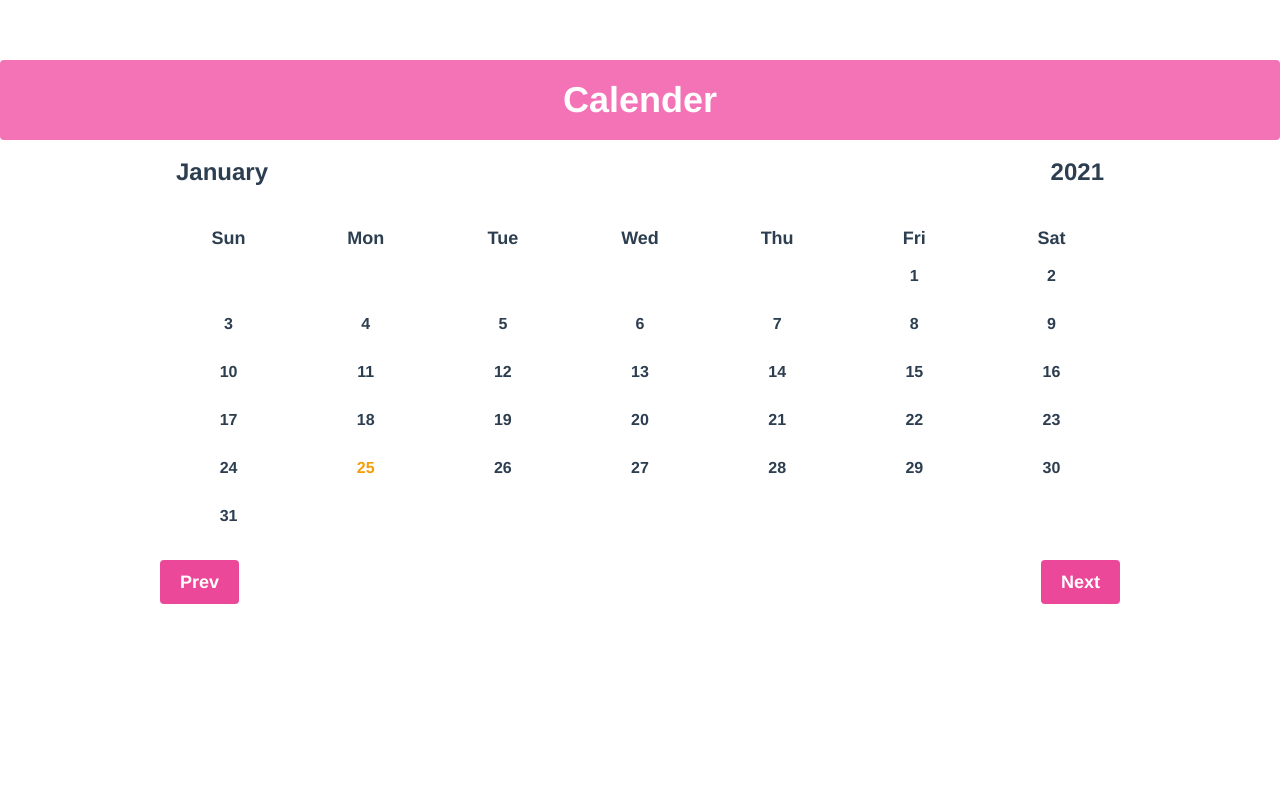
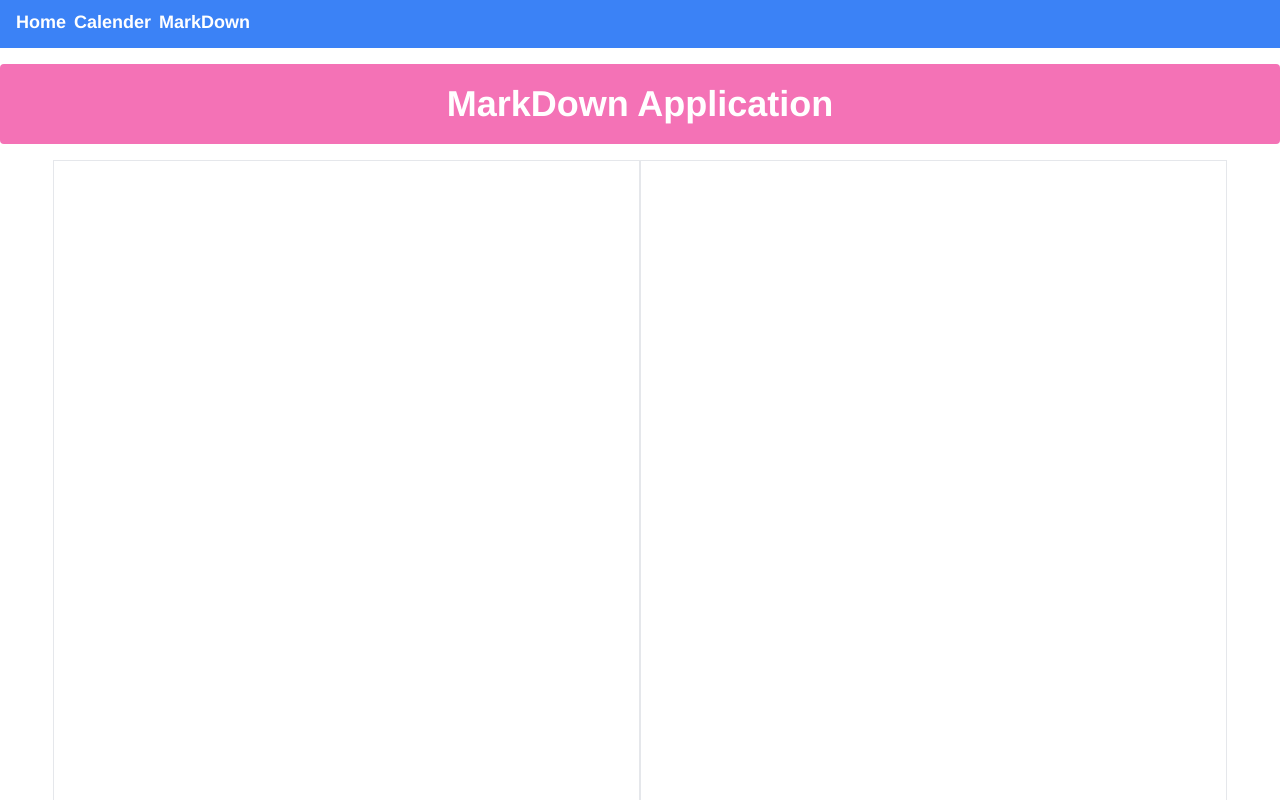
Before and after one commit to Amar1432/vueCalender, a Vue app: page /markdown in a window 1280 px wide. Shown: the top 800 px of the page. Built offline with nearby package versions, Linux system fonts and the light colour scheme.

Commit message:
MarkDown App Added

```diff
--- a/package.json
+++ b/package.json
@@ -10,9 +10,11 @@
     "@tailwindcss/postcss7-compat": "^2.0.2",
     "autoprefixer": "^9.8.6",
     "core-js": "^3.6.5",
+    "marked": "^1.2.7",
     "postcss": "^7.0.35",
     "tailwindcss": "npm:@tailwindcss/postcss7-compat@^2.0.2",
-    "vue": "^3.0.0"
+    "vue": "^3.0.0",
+    "vue-router": "^4.0.3"
   },
   "devDependencies": {
     "@vue/cli-plugin-babel": "~4.5.0",
--- a/src/App.vue
+++ b/src/App.vue
@@ -1,14 +1,14 @@
 <template>
-  <Calender></Calender>
+  <AppHeader></AppHeader>
+  <router-view/>
 </template>
 
 <script>
-
-import Calender from "./components/Calender.vue";
+import AppHeader from "./components/AppHeader.vue"
 export default {
-  name: 'App',
+  name: "App",
   components: {
-    Calender
+    AppHeader
   }
 }
 </script>
@@ -18,8 +18,7 @@ export default {
   font-family: Avenir, Helvetica, Arial, sans-serif;
   -webkit-font-smoothing: antialiased;
   -moz-osx-font-smoothing: grayscale;
-  text-align: center;
+  /* text-align: center; */
   color: #2c3e50;
-  margin-top: 60px;
 }
 </style>
--- /dev/null
+++ b/src/components/AppHeader.vue
@@ -0,0 +1,23 @@
+<template>
+  <nav class="h-12 bg-blue-500 text-white font-bold py-2 text-lg flex justify-items-start px-4">
+      <router-link class="mr-2" v-for="page in pageList" :key="page" :to="{name: page.name}">{{page.title}}</router-link>
+  </nav>
+</template>
+
+<script>
+import { ref } from 'vue'
+export default {
+  setup() {
+    const pageList = ref([
+      {name: 'HomePage', title: 'Home'},
+      {name: 'Calender', title: 'Calender'},
+      {name: 'MarkDown', title: 'MarkDown'},
+    ])
+    return {pageList}
+  }
+}
+</script>
+
+<style>
+
+</style>
--- /dev/null
+++ b/src/components/AppTitleBar.vue
@@ -0,0 +1,8 @@
+<template>
+    <div
+      class="container mx-auto bg-pink-400 p-5 font-bold rounded text-white inline-block my-4">
+      <h1 class="inline-block text-4xl">
+          <slot/>
+      </h1>
+    </div>
+</template>
--- /dev/null
+++ b/src/composables/Calender.js
@@ -0,0 +1,66 @@
+import { ref, computed } from "vue"
+
+const useCalenderFeature = () => {
+  const days = ref(["Sun", "Mon", "Tue", "Wed", "Thu", "Fri", "Sat"])
+  const months = ref([
+    "January",
+    "February",
+    "March",
+    "April",
+    "May",
+    "June",
+    "July",
+    "August",
+    "September",
+    "October",
+    "November",
+    "December"
+  ])
+  const currentDate = ref(new Date().getDate())
+  const currentMonth = ref(new Date().getMonth())
+  const currentYear = ref(new Date().getFullYear())
+
+  const isToday = date => {
+    return (
+      new Date().toDateString() ==
+      new Date(currentYear.value, currentMonth.value, date).toDateString()
+    )
+  }
+  const countDays = computed(() => {
+    return new Date(currentYear.value, currentMonth.value + 1, 0).getDate()
+  })
+  const startDay = computed(() => {
+    return new Date(currentYear.value, currentMonth.value, 1).getDay()
+  })
+  const next = () => {
+    if (currentMonth.value == 11) {
+      currentMonth.value = 0
+      currentYear.value++
+    } else {
+      currentMonth.value++
+    }
+  }
+  const prev = () => {
+    if (currentMonth.value == 0) {
+      currentMonth.value = 11
+      currentYear.value--
+    } else {
+      currentMonth.value--
+    }
+  }
+
+  return {
+    days,
+    months,
+    currentDate,
+    currentMonth,
+    currentYear,
+    isToday,
+    countDays,
+    startDay,
+    next,
+    prev
+  }
+}
+
+export default useCalenderFeature
--- /dev/null
+++ b/src/composables/Debounce.js
@@ -0,0 +1,11 @@
+import { ref } from "vue"
+
+const useDebounceMethod = () => {
+  const timerId = ref("")
+  const debounce = (func, timer = 1000) => {
+    clearTimeout(timerId.value)
+    timerId.value = setTimeout(func, timer)
+  }
+  return { debounce }
+}
+export default useDebounceMethod
--- a/src/main.js
+++ b/src/main.js
@@ -1,5 +1,6 @@
 import { createApp } from "vue";
 import App from "./App.vue";
+import router from './router'
 import "./assets/style.css"
 
-createApp(App).mount("#app");
+createApp(App).use(router).mount("#app");
--- a/src/components/Calender.vue
+++ b/src/pages/Calender.vue
@@ -1,8 +1,6 @@
 <template>
-  <div
-    class="container mx-auto bg-pink-400 p-5 font-bold rounded text-white inline-block"
-  >
-    <h1 class="inline-block text-4xl">Calender</h1>
+  <div class="text-center">
+    <AppTitleBar>Calender</AppTitleBar>
   </div>
   <section class="w-3/4 mx-auto">
     <div class="flex justify-between text-2xl p-4">
@@ -10,7 +8,7 @@
       <h1 class="font-bold">{{ currentYear }}</h1>
     </div>
   </section>
-  <section class="mx-auto w-3/4">
+  <section class="mx-auto w-3/4 text-center">
     <div class="flex place-content-center mt-5">
       <h2
         v-for="day in days"
@@ -21,7 +19,7 @@
       </h2>
     </div>
   </section>
-  <section class="w-3/4 mx-auto">
+  <section class="w-3/4 mx-auto text-center">
     <div class="flex flex-wrap">
       <p
         v-for="i in startDay"
@@ -54,61 +52,27 @@
       </button>
     </div>
   </section>
-
-  {{}}
 </template>
 
 <script>
-import { computed, ref } from "vue"
+import useCalenderFeature from "../composables/Calender"
+import AppTitleBar from "../components/AppTitleBar.vue"
 export default {
+  components: { AppTitleBar },
   setup() {
-    const days = ref(["Sun", "Mon", "Tue", "Wed", "Thu", "Fri", "Sat"])
-    const months = ref([
-      "January",
-      "February",
-      "March",
-      "April",
-      "May",
-      "June",
-      "July",
-      "August",
-      "September",
-      "October",
-      "November",
-      "December"
-    ])
+    const {
+      days,
+      months,
+      currentDate,
+      currentMonth,
+      currentYear,
+      isToday,
+      countDays,
+      startDay,
+      next,
+      prev
+    } = useCalenderFeature()
 
-    const currentDate = ref(new Date().getDate())
-    const currentMonth = ref(new Date().getMonth())
-    const currentYear = ref(new Date().getFullYear())
-    const isToday = date => {
-      return (
-        new Date().toDateString() ==
-        new Date(currentYear.value, currentMonth.value, date).toDateString()
-      )
-    }
-    const countDays = computed(() => {
-      return new Date(currentYear.value, currentMonth.value + 1, 0).getDate()
-    })
-    const startDay = computed(() => {
-      return new Date(currentYear.value, currentMonth.value, 1).getDay()
-    })
-    const next = () => {
-      if (currentMonth.value == 11) {
-        currentMonth.value = 0
-        currentYear.value++
-      } else {
-        currentMonth.value++
-      }
-    }
-    const prev = () => {
-      if (currentMonth.value == 0) {
-        currentMonth.value = 11
-        currentYear.value--
-      } else {
-        currentMonth.value--
-      }
-    }
     return {
       days,
       months,
--- /dev/null
+++ b/src/pages/HomePage.vue
@@ -0,0 +1,15 @@
+<template>
+  <div>
+      <h1 class="text-4xl py-5">This is homepage</h1>
+  </div>
+</template>
+
+<script>
+export default {
+  name: 'HomePage'
+}
+</script>
+
+<style>
+
+</style>
--- /dev/null
+++ b/src/pages/MarkDown.vue
@@ -0,0 +1,42 @@
+<template>
+  <div class="flex w-full flex-wrap text-center">
+    <AppTitleBar>MarkDown Application</AppTitleBar>
+    <section class="flex w-11/12 h-screen m-auto">
+      <article class="w-1/2 border">
+        <textarea
+          class="w-full h-full"
+          :input="inputText"
+          @input="update"
+        ></textarea>
+      </article>
+      <article class="w-1/2 border" v-html="markedText"></article>
+    </section>
+  </div>
+</template>
+
+<script>
+import { computed, ref } from "vue"
+import marked from "marked"
+import useDebounceMethod from "../composables/Debounce"
+import AppTitleBar from "../components/AppTitleBar.vue"
+export default {
+  components: { AppTitleBar },
+  setup() {
+    const inputText = ref("")
+    const { debounce } = useDebounceMethod()
+    const markedText = computed(() => {
+      return marked(inputText.value)
+    })
+    const update = e => {
+      const task = () => {
+        inputText.value = e.target.value
+      }
+      debounce(task, 500)
+    }
+
+    return { inputText, markedText, update }
+  }
+}
+</script>
+
+<style></style>
--- /dev/null
+++ b/src/router/index.js
@@ -0,0 +1,33 @@
+import { createRouter, createWebHistory } from "vue-router"
+import HomePage from "../pages/HomePage.vue"
+import Calender from "../pages/Calender.vue"
+import MarkDown from "../pages/MarkDown.vue"
+
+const routes = [
+  {
+    path: '/',
+    component: HomePage
+  },
+  {
+    path: '/home',
+    name: 'HomePage',
+    component: HomePage
+  },
+  {
+    path: '/calender',
+    name: 'Calender',
+    component: Calender
+  },
+  {
+    path: '/markdown',
+    name: 'MarkDown',
+    component: MarkDown
+  }
+]
+
+const router = createRouter({
+  history: createWebHistory(process.env.BASE_URL),
+  routes
+})
+
+export default router
```
Also changed, not shown: 1 other file (tests, documents, lock files or other folders).
